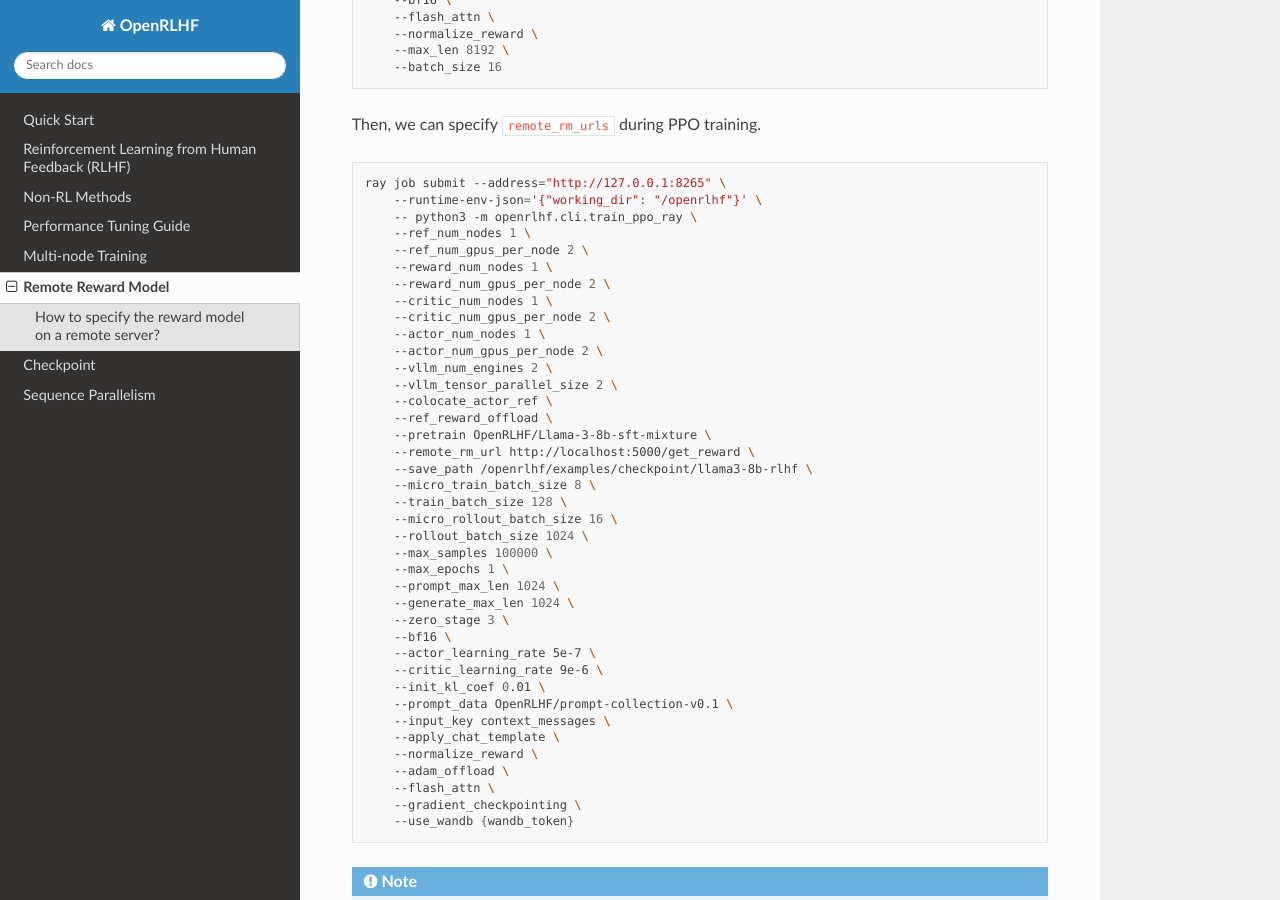
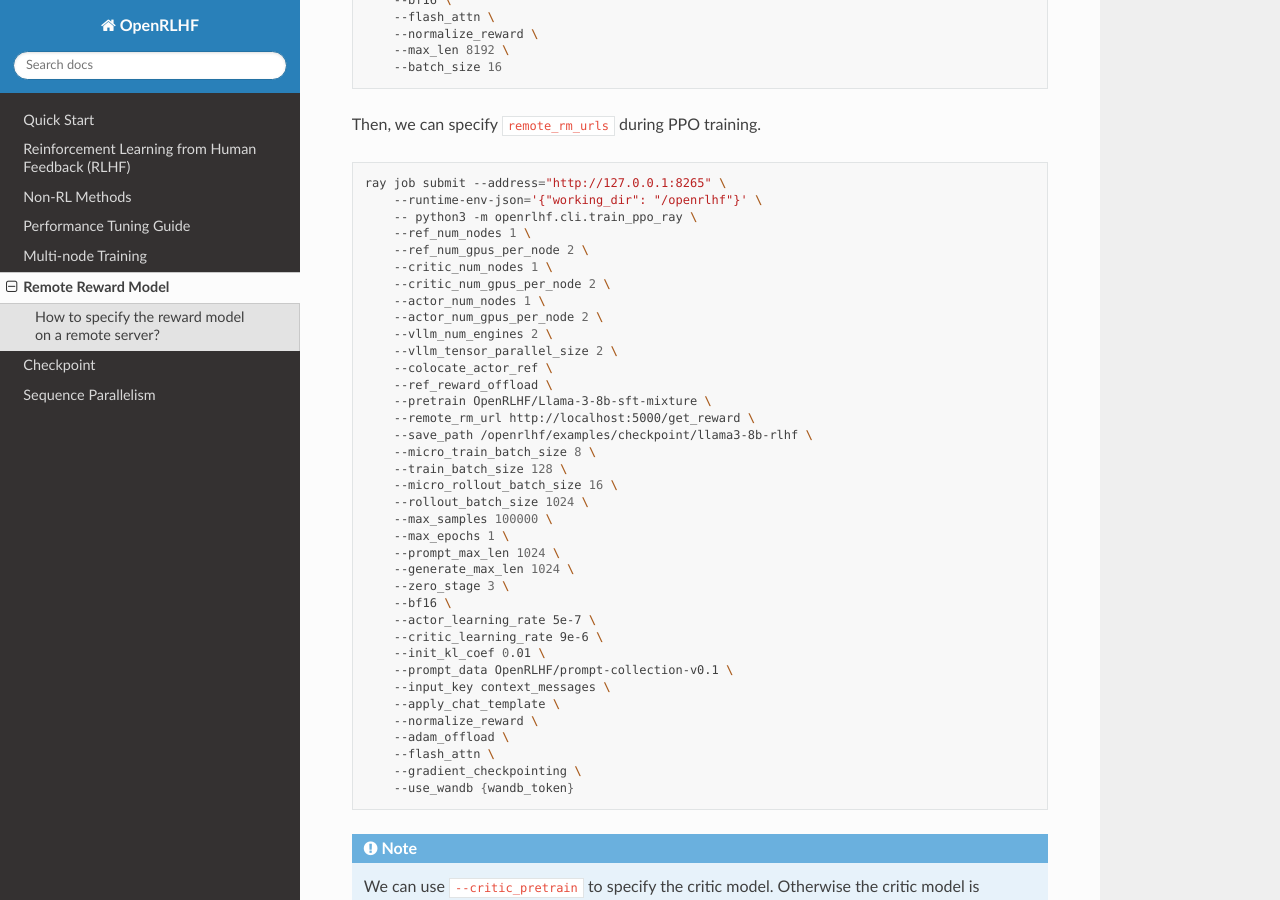
Before and after one commit to OpenRLHF/OpenRLHF-Docs, a Sphinx documentation site: the page built from docs/source/remote_rm.rst, in a window 1280 px wide and 900 px high, scrolled down 2600 px. Built offline with Sphinx 7.4.7 and the Read the Docs theme 3.1.0, drawn with Linux system fonts in a browser that asks for light colours.

Commit message:
update remote rm

```diff
--- a/docs/source/remote_rm.rst
+++ b/docs/source/remote_rm.rst
@@ -156,8 +156,6 @@ Then, we can specify ``remote_rm_urls`` during PPO training.
         -- python3 -m openrlhf.cli.train_ppo_ray \
         --ref_num_nodes 1 \
         --ref_num_gpus_per_node 2 \
-        --reward_num_nodes 1 \
-        --reward_num_gpus_per_node 2 \
         --critic_num_nodes 1 \
         --critic_num_gpus_per_node 2 \
         --actor_num_nodes 1 \
```
